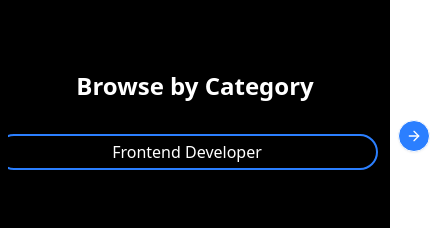
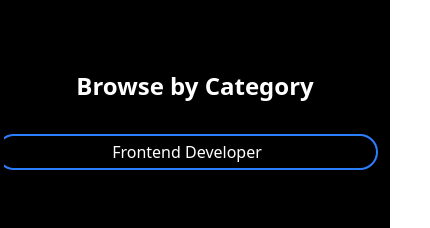
Before and after one commit to rajat3154/Jobs-Interns-Hub, a React (Vite) app in the folder frontend/: page / in a window 390 px wide. Shown: the part 608-836 px from the top of the page, 430 px wide, since content can reach past the window. Built offline with nearby package versions, Linux system fonts and the light colour scheme; no server answers.

Commit message:
Jobs-Interns-Hub

```diff
--- a/frontend/src/components/CategoryCarousel.jsx
+++ b/frontend/src/components/CategoryCarousel.jsx
@@ -20,21 +20,21 @@ const category = [
 const CategoryCarousel = ({ setQuery }) => {
   return (
     <div className="bg-black text-white text-center ">
-      <div className="container mx-auto text-center px-2 sm:px-4">
+      <div className="container mx-auto text-center px-1 sm:px-4">
         <h2 className="text-2xl sm:text-3xl font-bold mb-6 sm:mb-8">Browse by Category</h2>
 
-        <div className="w-full">
+        <div className="w-full overflow-x-auto">
           <Carousel className="w-full max-w-full sm:max-w-3xl mx-auto">
             <CarouselContent>
               {category.map((cat, index) => (
                 <CarouselItem
                   key={index}
-                  className="basis-full xs:basis-2/3 sm:basis-1/2 lg:basis-1/3 px-1 sm:px-3 py-2 sm:py-4"
+                  className="w-full box-border px-2 py-2 sm:px-3 sm:py-4"
                 >
                   <Button
                     variant="outline"
                     onClick={() => setQuery(cat)}
-                    className="w-full py-2 sm:py-3 px-4 sm:px-6 text-base sm:text-lg rounded-full border-2 border-blue-500 text-white bg-black hover:bg-blue-500 hover:text-white transition-all cursor-pointer"
+                    className="w-full py-2 sm:py-3 px-2 sm:px-6 text-base sm:text-lg rounded-full border-2 border-blue-500 text-white bg-black hover:bg-blue-500 hover:text-white transition-all cursor-pointer"
                   >
                     {cat}
                   </Button>
```
